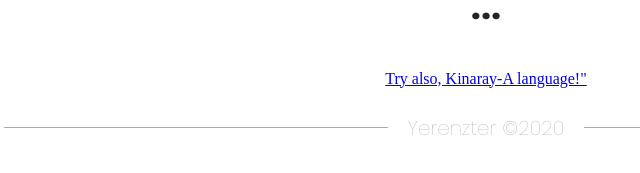
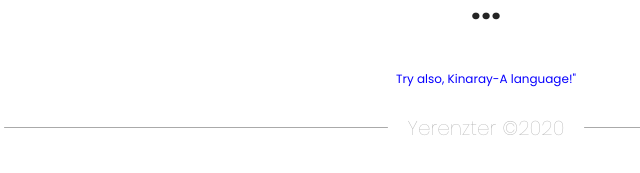
Before and after one commit to Yerenzter/acculeap, a plain HTML site: page index.html in a window 1280 px wide. Shown: the part 569-742 px from the top of the page, 154-794 px from the left. Drawn offline with Linux system fonts and the light colour scheme.

Commit message:
0.0.15 update

```diff
--- a/css/acculeap.css
+++ b/css/acculeap.css
@@ -105,6 +105,13 @@ not .yr-content > .yr-body > input:hover {
     color: var(--black);
 }
 
+.yr-content > .yr-body > a {
+    font-family: Poppins Regular;
+    font-size: clamp(12px, 12px, 12px);
+    text-decoration: none;
+    color: var(--blue);
+}
+
 .yr-content > .yr-footer {
     display: flex;
     justify-content: center;
```
